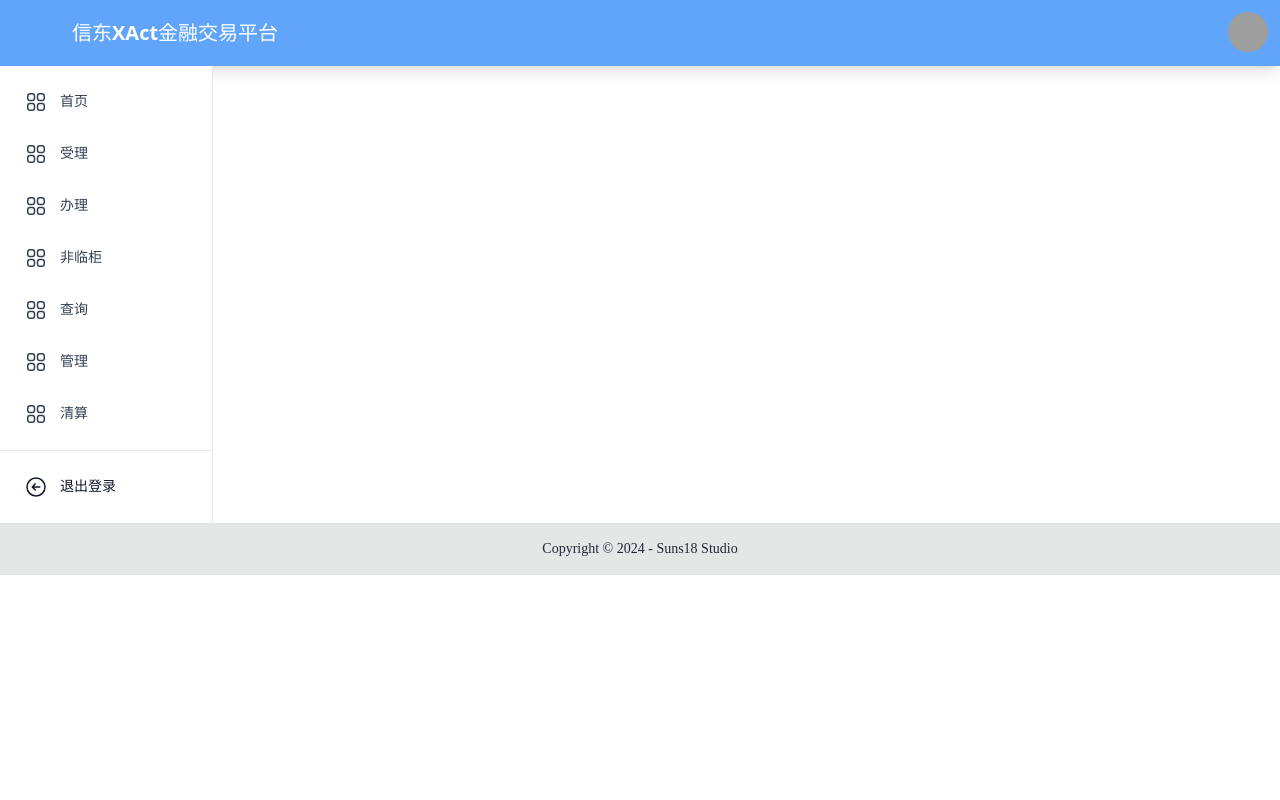
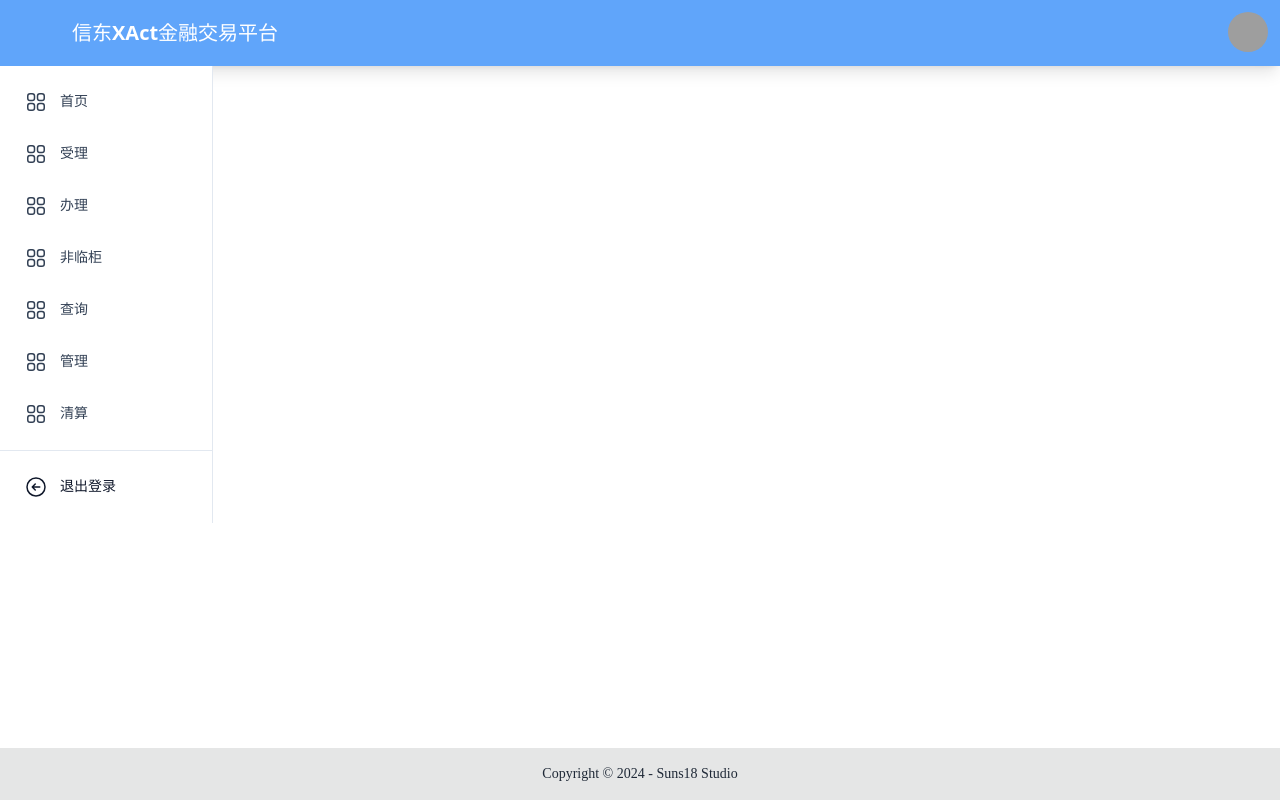
Before and after one commit to suns-18/Xindong-tranxact-front, a Vue app: page /-main in a window 1280 px wide. Built offline with nearby package versions, Linux system fonts and the light colour scheme; grey boxes are pictures that could not be loaded.

Commit message:
feat: the fucking Footer.vue

```diff
--- a/src/components/Footer.vue
+++ b/src/components/Footer.vue
@@ -2,7 +2,7 @@
 </script>
 
 <template>
-    <footer class="footer footer-center p-4 bg-base-300 text-base-content select-none">
+    <footer class="footer footer-center p-4 mt-auto mb-0 bg-base-300 text-base-content select-none">
         <aside>
             <p>Copyright © 2024 - Suns18 Studio</p>
         </aside>
```
